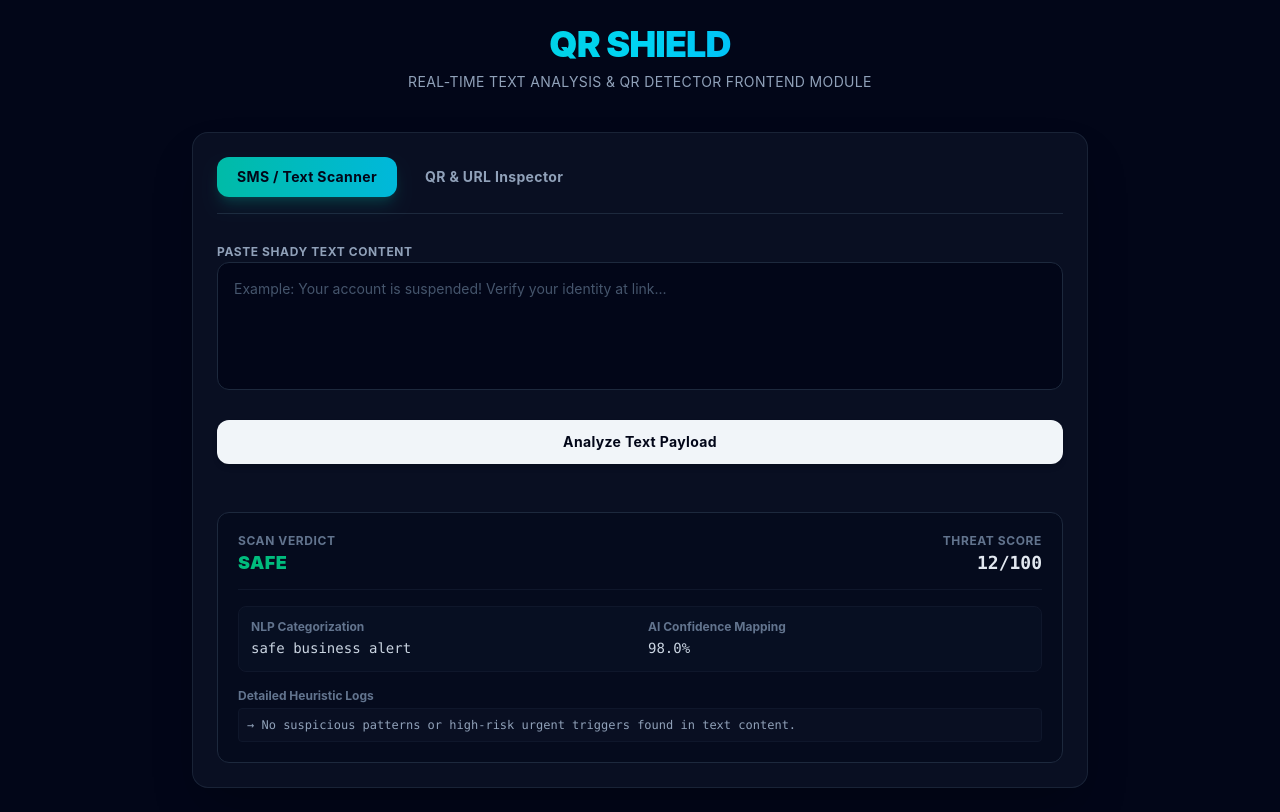
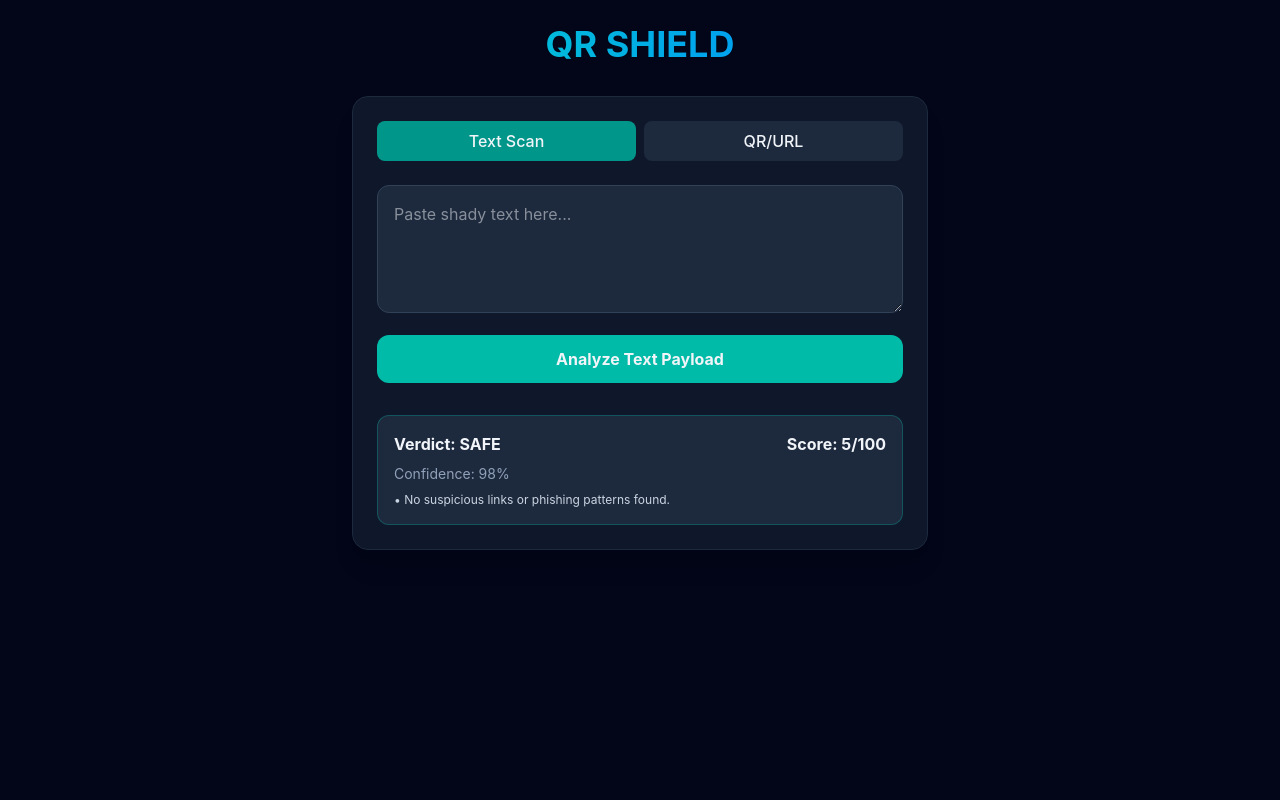
Before and after one commit to adityamishra4345/Action-Kamen-Frontend, a React (Vite) app: page / in a window 1280 px wide. Both pictures are taken after a click on the button "Analyze Text Payload". Built offline with nearby package versions, Linux system fonts and the light colour scheme.

Commit message:
Integrated camera

```diff
--- a/src/App.tsx
+++ b/src/App.tsx
@@ -1,4 +1,5 @@
-import { useState } from "react";
+import { useState, useEffect } from "react";
+import { Html5QrcodeScanner } from "html5-qrcode";
 import { mockTextDatabase, mockQRDatabase } from "./utils/mockData.ts";
 import type {
   TextAnalysisResponse,
@@ -9,300 +10,179 @@ export default function App() {
   const [activeTab, setActiveTab] = useState<"text" | "qr">("text");
   const [textInput, setTextInput] = useState("");
   const [qrInput, setQrInput] = useState("");
-
+  const [isScanning, setIsScanning] = useState(false);
   const [textResult, setTextResult] = useState<TextAnalysisResponse | null>(
     null,
   );
   const [qrResult, setQrResult] = useState<QRInspectionResponse | null>(null);
 
+  useEffect(() => {
+    let scanner: Html5QrcodeScanner | null = null;
+    if (activeTab === "qr" && isScanning) {
+      scanner = new Html5QrcodeScanner(
+        "reader",
+        { fps: 10, qrbox: 250 },
+        false,
+      );
+      scanner.render(
+        (data) => {
+          setQrInput(data);
+          setIsScanning(false);
+          scanner?.clear();
+        },
+        () => {},
+      );
+    }
+    return () => {
+      scanner?.clear().catch(console.error);
+    };
+  }, [activeTab, isScanning]);
+
   const handleTextScan = () => {
-    const inputLower = textInput.toLowerCase();
-    if (
-      inputLower.includes("urgent") ||
-      inputLower.includes("suspension") ||
-      inputLower.includes("otp")
-    ) {
-      setTextResult(mockTextDatabase.urgent);
-    } else if (
-      inputLower.includes("lottery") ||
-      inputLower.includes("winner") ||
-      inputLower.includes("prize")
-    ) {
-      setTextResult(mockTextDatabase.winner);
-    } else {
-      setTextResult(mockTextDatabase.default);
-    }
+    const entries = Object.entries(mockTextDatabase).map(([key, val]) => ({
+      text: key,
+      response: val,
+    }));
+    const match = entries.find((item) =>
+      textInput.toLowerCase().includes(item.text.toLowerCase()),
+    );
+    setTextResult(
+      match
+        ? match.response
+        : {
+            verdict: "SAFE",
+            threat_score: 5,
+            triggered_keywords: [],
+            nlp_label: "Clean Text",
+            nlp_confidence: 0.98,
+            findings: ["No suspicious links or phishing patterns found."],
+          },
+    );
   };
 
   const handleQRScan = () => {
-    const inputLower = qrInput.toLowerCase();
-    if (
-      inputLower.includes("paypal") ||
-      inputLower.includes("bit.ly") ||
-      inputLower.includes("secure")
-    ) {
-      setQrResult(mockQRDatabase.paypal);
-    } else {
-      setQrResult(mockQRDatabase.default);
-    }
+    const entries = Object.entries(mockQRDatabase).map(([key, val]) => ({
+      content: key,
+      response: val,
+    }));
+    const match = entries.find((item) =>
+      qrInput.toLowerCase().includes(item.content.toLowerCase()),
+    );
+    setQrResult(
+      match
+        ? match.response
+        : {
+            verdict: "SAFE",
+            threat_score: 12,
+            content_type: "URL",
+            redirect_chain: [qrInput],
+            typosquat_match: false,
+            tld_risk: false,
+            apk_detected: false,
+            findings: ["The scanned destination URL is clean and verified."],
+          },
+    );
   };
 
   return (
-    <div className="min-h-screen bg-slate-950 text-slate-100 font-sans p-6 selection:bg-teal-500 selection:text-slate-950">
-      <header className="max-w-4xl mx-auto mb-10 text-center">
-        <h1 className="text-4xl font-black tracking-tight bg-gradient-to-r from-teal-400 via-cyan-400 to-blue-500 bg-clip-text text-transparent">
+    <div className="min-h-screen bg-slate-950 text-slate-100 p-6">
+      <header className="max-w-2xl mx-auto text-center mb-8">
+        <h1 className="text-4xl font-bold bg-gradient-to-r from-teal-400 to-blue-500 bg-clip-text text-transparent">
           QR SHIELD
         </h1>
-        <p className="text-slate-400 text-sm mt-2 tracking-wide">
-          REAL-TIME TEXT ANALYSIS & QR DETECTOR FRONTEND MODULE
-        </p>
       </header>
 
-      <main className="max-w-4xl mx-auto bg-slate-900/60 border border-slate-800/80 rounded-2xl p-6 backdrop-blur-md shadow-2xl">
-        <div className="flex border-b border-slate-800 pb-4 mb-6 gap-2">
+      <main className="max-w-xl mx-auto bg-slate-900 rounded-2xl p-6 shadow-xl border border-slate-800">
+        <div className="flex gap-2 mb-6">
           <button
-            onClick={() => setActiveTab("text")}
-            className={`px-5 py-2.5 rounded-xl text-sm font-bold tracking-wide transition-all duration-200 ${
-              activeTab === "text"
-                ? "bg-gradient-to-r from-teal-500 to-cyan-500 text-slate-950 shadow-lg shadow-teal-500/20"
-                : "text-slate-400 hover:text-slate-200 hover:bg-slate-800/50"
-            }`}
+            onClick={() => {
+              setActiveTab("text");
+              setTextResult(null);
+            }}
+            className={`flex-1 py-2 rounded-lg font-medium ${activeTab === "text" ? "bg-teal-600" : "bg-slate-800"}`}
           >
-            SMS / Text Scanner
+            Text Scan
           </button>
           <button
-            onClick={() => setActiveTab("qr")}
-            className={`px-5 py-2.5 rounded-xl text-sm font-bold tracking-wide transition-all duration-200 ${
-              activeTab === "qr"
-                ? "bg-gradient-to-r from-teal-500 to-cyan-500 text-slate-950 shadow-lg shadow-teal-500/20"
-                : "text-slate-400 hover:text-slate-200 hover:bg-slate-800/50"
-            }`}
+            onClick={() => {
+              setActiveTab("qr");
+              setQrResult(null);
+            }}
+            className={`flex-1 py-2 rounded-lg font-medium ${activeTab === "qr" ? "bg-teal-600" : "bg-slate-800"}`}
           >
-            QR & URL Inspector
+            QR/URL
           </button>
         </div>
 
         {activeTab === "text" ? (
-          <div className="space-y-6">
-            <div className="space-y-2">
-              <label className="text-xs font-bold uppercase tracking-wider text-slate-400">
-                Paste Shady Text Content
-              </label>
+          <div className="space-y-4">
             <textarea
               value={textInput}
               onChange={(e) => setTextInput(e.target.value)}
-                placeholder="Example: Your account is suspended! Verify your identity at link..."
-                className="w-full h-32 bg-slate-950 border border-slate-800 rounded-xl p-4 text-slate-200 placeholder-slate-600 focus:outline-none focus:border-teal-500 transition-colors resize-none text-sm"
+              className="w-full h-32 bg-slate-800 rounded-xl p-4 border border-slate-700"
+              placeholder="Paste shady text here..."
             />
-            </div>
             <button
               onClick={handleTextScan}
-              className="w-full bg-slate-100 hover:bg-white text-slate-950 text-sm font-bold py-3 px-4 rounded-xl transition-colors shadow-md tracking-wide"
+              className="w-full bg-teal-500 py-3 rounded-xl font-bold"
             >
               Analyze Text Payload
             </button>
-
             {textResult && (
-              <div className="mt-6 p-5 rounded-xl border bg-slate-950/40 transition-all border-slate-800">
-                <div className="flex items-center justify-between border-b border-slate-900 pb-3 mb-4">
-                  <div>
-                    <span className="text-xs text-slate-500 font-bold uppercase tracking-wider block">
-                      Scan Verdict
-                    </span>
-                    <span
-                      className={`text-lg font-black tracking-wide ${
-                        textResult.verdict === "PHISHING"
-                          ? "text-rose-500"
-                          : textResult.verdict === "SUSPICIOUS"
-                            ? "text-amber-500"
-                            : "text-emerald-500"
-                      }`}
-                    >
-                      {textResult.verdict}
-                    </span>
+              <div className="mt-4 p-4 bg-slate-800 rounded-xl border border-teal-500/30">
+                <div className="flex justify-between font-bold mb-2">
+                  <span>Verdict: {textResult.verdict}</span>
+                  <span>Score: {textResult.threat_score}/100</span>
                 </div>
-                  <div className="text-right">
-                    <span className="text-xs text-slate-500 font-bold uppercase tracking-wider block">
-                      Threat Score
-                    </span>
-                    <span className="text-lg font-mono font-bold text-slate-200">
-                      {textResult.threat_score}/100
-                    </span>
-                  </div>
-                </div>
-
-                <div className="grid grid-cols-2 gap-4 mb-4 bg-slate-900/30 p-3 rounded-lg border border-slate-900">
-                  <div>
-                    <span className="text-xs text-slate-500 font-bold block">
-                      NLP Categorization
-                    </span>
-                    <span className="text-sm font-medium text-slate-300 font-mono">
-                      {textResult.nlp_label}
-                    </span>
-                  </div>
-                  <div>
-                    <span className="text-xs text-slate-500 font-bold block">
-                      AI Confidence Mapping
-                    </span>
-                    <span className="text-sm font-medium text-slate-300 font-mono">
-                      {(textResult.nlp_confidence * 100).toFixed(1)}%
-                    </span>
-                  </div>
-                </div>
-
-                {textResult.triggered_keywords.length > 0 && (
-                  <div className="mb-4">
-                    <span className="text-xs text-slate-500 font-bold block mb-1.5">
-                      Flagged Language Patterns
-                    </span>
-                    <div className="flex flex-wrap gap-1.5">
-                      {textResult.triggered_keywords.map((word, i) => (
-                        <span
-                          key={i}
-                          className="text-xs font-mono bg-rose-500/10 text-rose-400 px-2 py-0.5 rounded border border-rose-500/20"
-                        >
-                          {word}
-                        </span>
+                <p className="text-sm text-slate-400 mb-2">
+                  Confidence: {Math.round(textResult.nlp_confidence * 100)}%
+                </p>
+                {textResult.findings.map((f, i) => (
+                  <p key={i} className="text-xs text-slate-300">
+                    • {f}
+                  </p>
                 ))}
-                    </div>
-                  </div>
-                )}
-
-                <div>
-                  <span className="text-xs text-slate-500 font-bold block mb-1">
-                    Detailed Heuristic Logs
-                  </span>
-                  <ul className="space-y-1">
-                    {textResult.findings.map((finding, i) => (
-                      <li
-                        key={i}
-                        className="text-xs text-slate-400 font-mono bg-slate-900/40 p-2 rounded border border-slate-900"
-                      >
-                        → {finding}
-                      </li>
-                    ))}
-                  </ul>
-                </div>
               </div>
             )}
           </div>
         ) : (
-          <div className="space-y-6">
-            <div className="space-y-2">
-              <label className="text-xs font-bold uppercase tracking-wider text-slate-400">
-                Target QR Payload / Extracted Link
-              </label>
+          <div className="space-y-4">
+            {isScanning ? (
+              <div id="reader" />
+            ) : (
+              <button
+                onClick={() => setIsScanning(true)}
+                className="w-full py-4 border-2 border-dashed border-slate-700 rounded-xl text-teal-400"
+              >
+                📷 Open Camera
+              </button>
+            )}
             <input
-                type="text"
               value={qrInput}
               onChange={(e) => setQrInput(e.target.value)}
-                placeholder="Example: http://bit.ly/fake-pay"
-                className="w-full bg-slate-950 border border-slate-800 rounded-xl p-4 text-slate-200 placeholder-slate-600 focus:outline-none focus:border-teal-500 transition-colors text-sm"
+              className="w-full bg-slate-800 rounded-xl p-4 border border-slate-700"
+              placeholder="Paste URL manually..."
             />
-            </div>
             <button
               onClick={handleQRScan}
-              className="w-full bg-slate-100 hover:bg-white text-slate-950 text-sm font-bold py-3 px-4 rounded-xl transition-colors shadow-md tracking-wide"
+              className="w-full bg-teal-500 py-3 rounded-xl font-bold"
             >
-              Inspect Direct Payload
+              Inspect QR Target
             </button>
-
             {qrResult && (
-              <div className="mt-6 p-5 rounded-xl border bg-slate-950/40 border-slate-800">
-                <div className="flex items-center justify-between border-b border-slate-900 pb-3 mb-4">
-                  <div>
-                    <span className="text-xs text-slate-500 font-bold uppercase tracking-wider block">
-                      Inspect Verdict
-                    </span>
-                    <span
-                      className={`text-lg font-black tracking-wide ${
-                        qrResult.verdict === "DANGEROUS"
-                          ? "text-rose-500"
-                          : qrResult.verdict === "SUSPICIOUS"
-                            ? "text-amber-500"
-                            : "text-emerald-500"
-                      }`}
-                    >
-                      {qrResult.verdict}
-                    </span>
+              <div className="mt-4 p-4 bg-slate-800 rounded-xl border border-teal-500/30">
+                <div className="flex justify-between font-bold mb-2">
+                  <span>Verdict: {qrResult.verdict}</span>
+                  <span>Score: {qrResult.threat_score}/100</span>
                 </div>
-                  <div className="text-right">
-                    <span className="text-xs text-slate-500 font-bold uppercase tracking-wider block">
-                      Network Risk Rating
-                    </span>
-                    <span className="text-lg font-mono font-bold text-slate-200">
-                      {qrResult.threat_score}/100
-                    </span>
-                  </div>
-                </div>
-
-                <div className="grid grid-cols-3 gap-3 mb-4 bg-slate-900/30 p-3 rounded-lg border border-slate-900 text-center">
-                  <div>
-                    <span className="text-xs text-slate-500 font-bold block">
-                      Type
-                    </span>
-                    <span className="text-xs font-mono font-bold text-slate-300">
-                      {qrResult.content_type}
-                    </span>
-                  </div>
-                  <div>
-                    <span className="text-xs text-slate-500 font-bold block">
-                      TLD Risk Flag
-                    </span>
-                    <span
-                      className={`text-xs font-mono font-bold ${qrResult.tld_risk ? "text-rose-400" : "text-emerald-400"}`}
-                    >
-                      {qrResult.tld_risk ? "CRITICAL" : "CLEAN"}
-                    </span>
-                  </div>
-                  <div>
-                    <span className="text-xs text-slate-500 font-bold block">
-                      Malicious APK
-                    </span>
-                    <span
-                      className={`text-xs font-mono font-bold ${qrResult.apk_detected ? "text-rose-400" : "text-emerald-400"}`}
-                    >
-                      {qrResult.apk_detected ? "DETECTED" : "NONE"}
-                    </span>
-                  </div>
-                </div>
-
-                {qrResult.redirect_chain.length > 0 && (
-                  <div className="mb-4 bg-slate-950 p-3 rounded-lg border border-slate-900">
-                    <span className="text-xs text-slate-500 font-bold block mb-1.5">
-                      Network Hop Redirect Chain
-                    </span>
-                    <div className="space-y-1">
-                      {qrResult.redirect_chain.map((link, i) => (
-                        <div
-                          key={i}
-                          className="text-xs font-mono text-slate-400 break-all bg-slate-900/60 p-1.5 rounded border border-slate-900"
-                        >
-                          <span className="text-teal-500 mr-1 font-bold">
-                            [{i + 1}]
-                          </span>{" "}
-                          {link}
-                        </div>
+                <p className="text-sm text-slate-400 mb-2">
+                  Type: {qrResult.content_type}
+                </p>
+                {qrResult.findings.map((f, i) => (
+                  <p key={i} className="text-xs text-slate-300">
+                    • {f}
+                  </p>
                 ))}
-                    </div>
-                  </div>
-                )}
-
-                <div>
-                  <span className="text-xs text-slate-500 font-bold block mb-1">
-                    Analysis Engineering Notes
-                  </span>
-                  <ul className="space-y-1">
-                    {qrResult.findings.map((finding, i) => (
-                      <li
-                        key={i}
-                        className="text-xs text-slate-400 font-mono bg-slate-900/40 p-2 rounded border border-slate-900"
-                      >
-                        → {finding}
-                      </li>
-                    ))}
-                  </ul>
-                </div>
               </div>
             )}
           </div>
```
Lines whose indentation alone changed are shown as unchanged.
